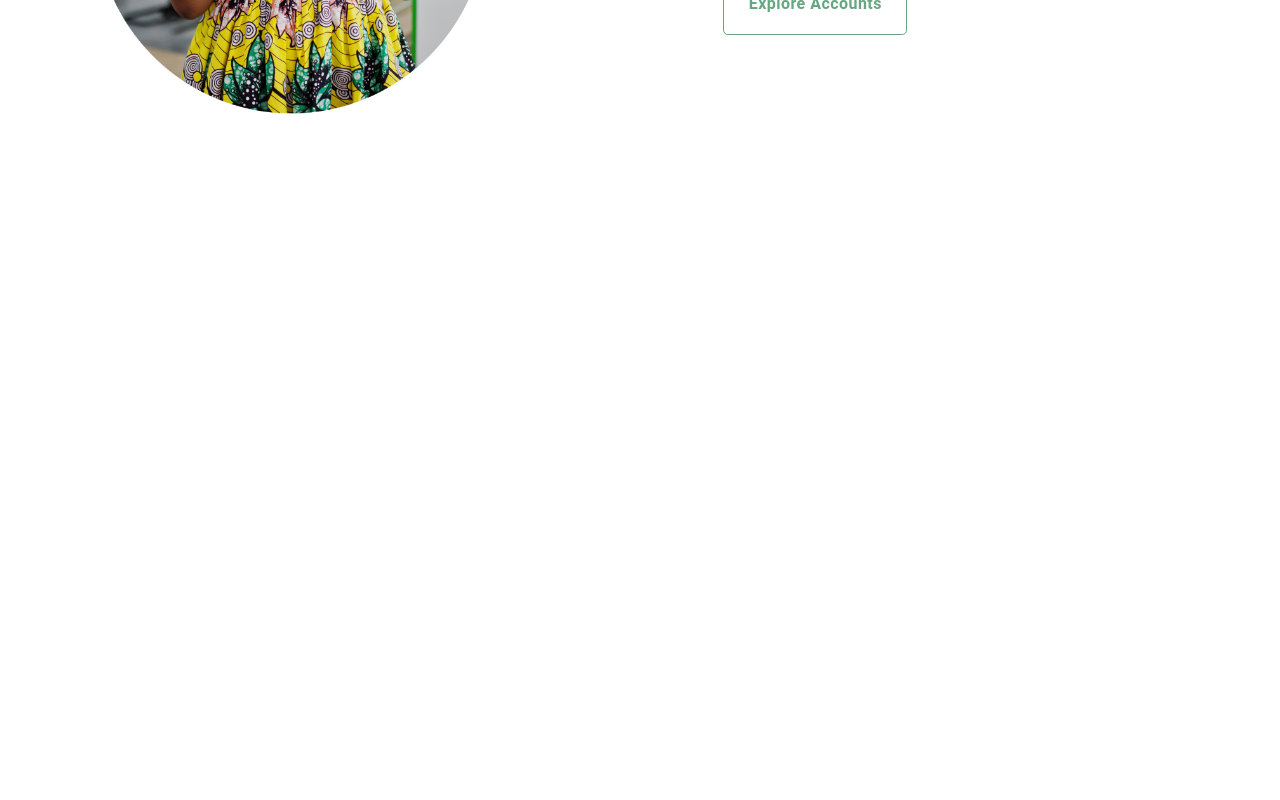
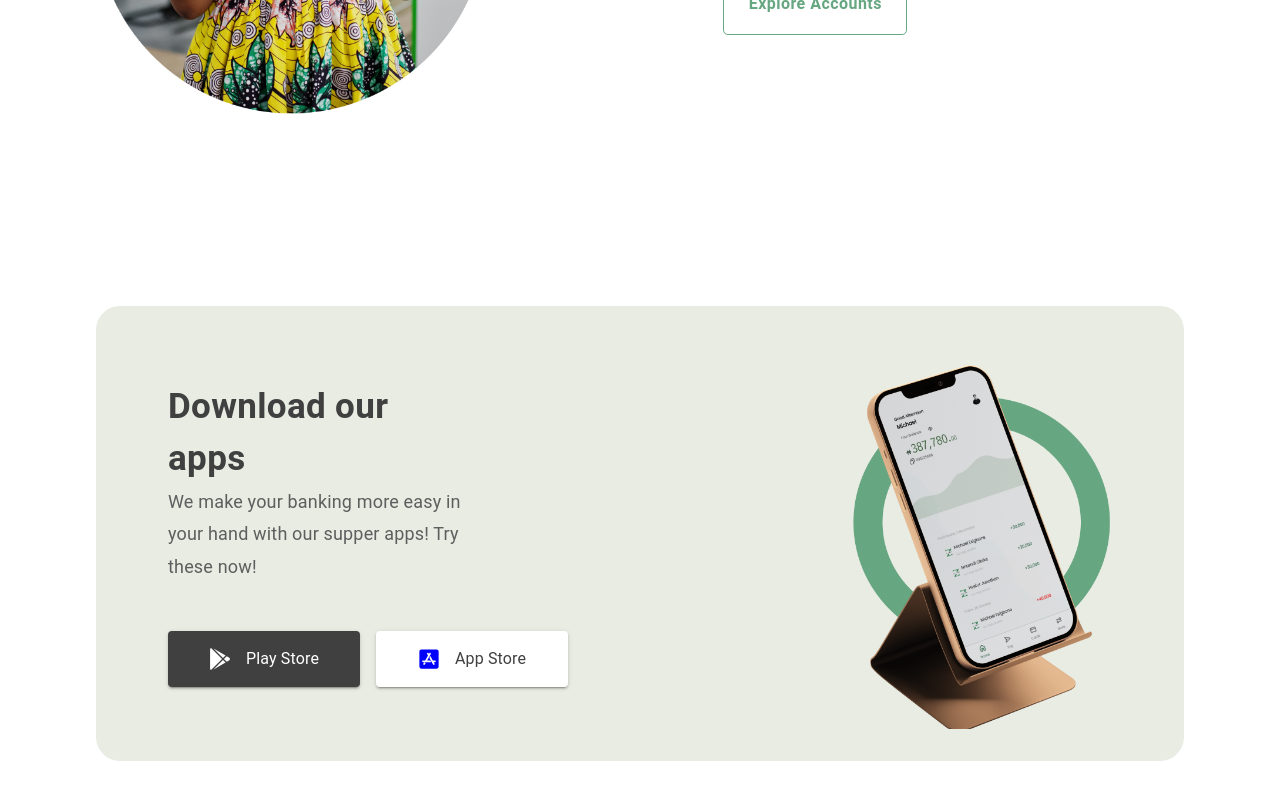
Before and after one commit to 1mustyz/zikora-website, a React (Create React App) app: page / in a window 1280 px wide. Shown: the part 3883-4683 px from the top of the page. Before the commit the page ends 4109 px from the top, so only its background shows below. Built offline with nearby package versions, Linux system fonts and the light colour scheme; a web font is replaced by a local one.

Commit message:
download desktop view

```diff
--- /dev/null
+++ b/src/pages/home/downloadApp.jsx
@@ -0,0 +1,117 @@
+import React from 'react'
+import {Box, Typography} from '@mui/material';
+// import Button from '../../components/button';
+import Button from '@mui/material/Button';
+import downloadAppPic1 from '../../images/download-app-image1.png'
+import {FaGooglePlay,FaAppStoreIos} from 'react-icons/fa'
+
+
+
+
+
+const DownloadApp = () => {
+  return (
+    <Box className='h-full pb-28 width-full pt-20 flex flex-col items-center' >
+
+        {/* first row */}
+
+        <Box sx={{
+            display: 'flex',
+            flexDirection: 'row',
+            width: '85%',
+            backgroundColor: '#E8ECE3',
+            padding: '2rem 3rem',
+            borderRadius: '1.5rem'
+        }}>
+            {/* left */}
+            <Box sx={{
+                width: '50%',
+                display: 'flex',
+                flexDirection: 'column',
+                justifyContent: 'center',
+                marginLeft: '1.5rem',
+
+
+                }}>
+                <Typography sx={{
+                fontSize: '35px',
+                fontWeight: 'bold',
+                width: '60% ',
+                color: '#404040'
+                }} >
+                    Download our apps
+                </Typography>
+
+                <Typography  sx={{ fontSize: '18px', color:'#5E5E5E', lineHeight: '180%', width: '70%'}}>
+                    We make your banking more easy in your hand with our supper apps! Try these now!
+                </Typography>
+
+                <Box sx={{
+                    display: 'flex',
+                    marginTop: '3rem'
+                    }}>
+
+                    <CustomButton>
+                        <>
+                        <FaGooglePlay/>
+                            <Typography sx={{
+                                paddingLeft: '15px'
+                            }}>Play Store</Typography>
+                        </>
+                    </CustomButton>
+
+                    <Box sx={{marginLeft: '1rem'}}>
+
+                        <CustomButton color='white'>
+                            <>
+                            <Box sx={{color: 'blue'}}>
+                                <FaAppStoreIos />
+
+                            </Box>
+                                <Typography sx={{
+                                    paddingLeft: '15px',
+                                    color: '#404040'
+                                }}>App Store</Typography>
+                            </>
+                        </CustomButton>
+                    </Box>
+
+
+                </Box>
+            </Box>
+            {/* right */}
+            <Box sx={{display: 'flex', justifyContent: 'flex-end'}}>
+                <Box sx={{width: '62%',}}>
+                <img src={downloadAppPic1} alt="customer service" />
+                </Box>
+            </Box>
+
+        </Box>
+
+    </Box>
+  )
+}
+
+
+function CustomButton({children,color}) {
+  return (
+    <Button variant='contained' sx={{
+        padding: '1rem 0',
+        color: 'white',
+        fontWeight: 'bold',
+        textTransform: 'none',
+        fontSize: '22px',
+        width: '12rem',
+        backgroundColor: color != undefined ? 'white':'#404040',
+        "&:hover": {
+            backgroundColor: '#8c8c8c',
+
+        },
+    }}>
+        {children}
+    </Button>
+  )
+}
+
+
+export default DownloadApp
--- a/src/pages/home/index.jsx
+++ b/src/pages/home/index.jsx
@@ -4,6 +4,7 @@ import GreenCard from './greenCard'
 import LoansEmpower from './loans'
 import Channels from './channels'
 import Account from './accounts'
+import DownloadApp from './downloadApp'
 
 const IndexHome = () => {
   return (
@@ -13,6 +14,7 @@ const IndexHome = () => {
         <LoansEmpower />
         <Channels />
         <Account />
+        <DownloadApp />
 
     </div>
   )
```
Also changed, not shown: src/images/download-app-image1.png (added).
